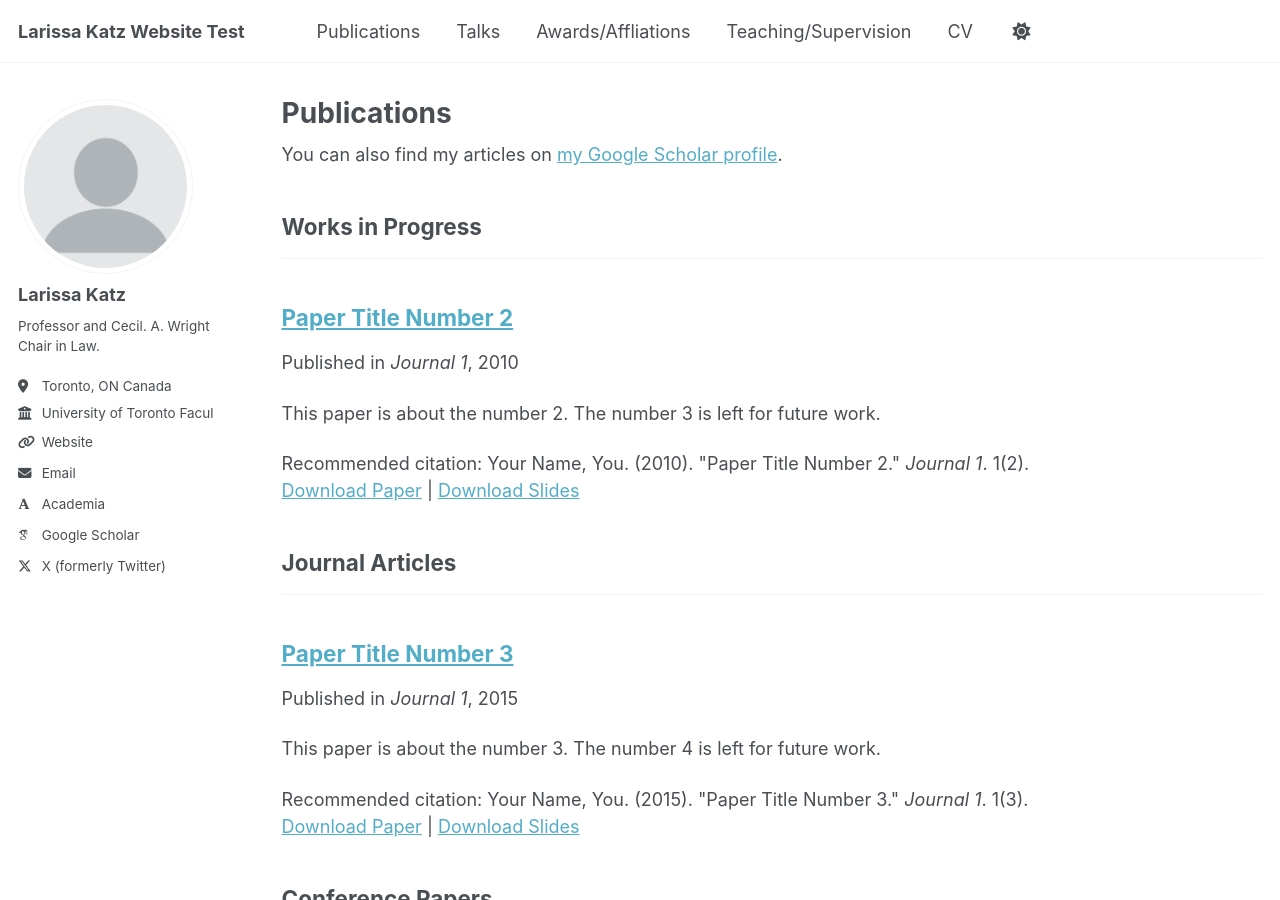
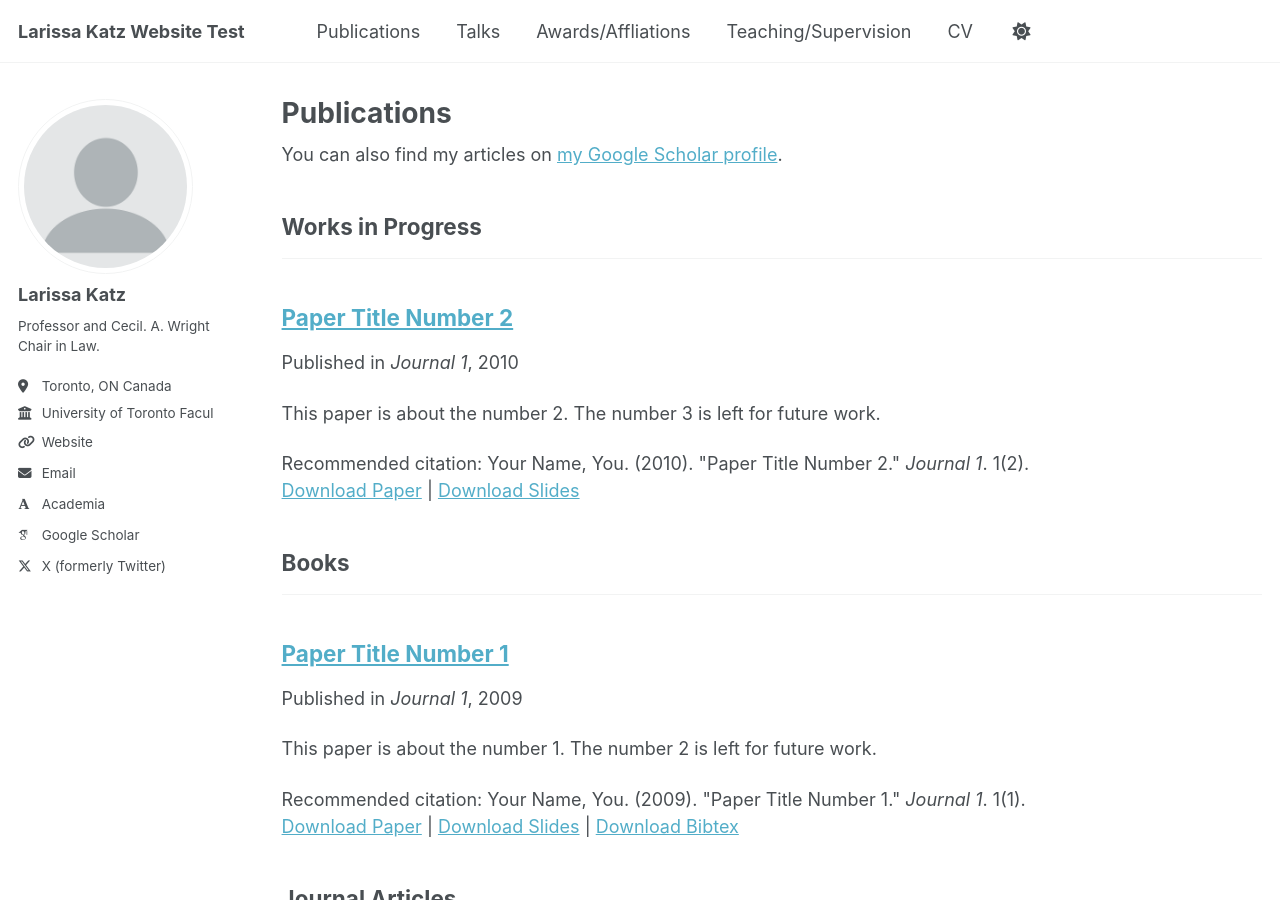
Before and after one commit to TinyMagician/LKWebsiteProject.github.io, a Jekyll site: the page built from _pages/publications.html, in a window 1280 px wide and 900 px high. Built offline with Jekyll 4.4.1, drawn with Linux system fonts in a browser that asks for light colours; some web fonts are replaced; a script that is not in the unit is left out; a file with an impossible date is left out.

Commit message:
Revert "Rename and update publication metadata"
This reverts commit fc09e78d50a496c7ca9929f581006aa6c124da93.

```diff
--- a/_publications/2006-A-Power.md
+++ b/_publications/2009-10-01-paper-title-number-1.md
@@ -1,14 +1,14 @@
 ---
-title: "A Powers-based Approach to the Protection of Ideas"
+title: "Paper Title Number 1"
 collection: publications
-category: manuscripts
-permalink: /publication/2006-A-Power
+category: books
+permalink: /publication/2009-10-01-paper-title-number-1
 excerpt: 'This paper is about the number 1. The number 2 is left for future work.'
-date: 2006
-venue: 'Cardozo Arts and Entertainment Law Journal'
+date: 2009-10-01
+venue: 'Journal 1'
 slidesurl: 'http://academicpages.github.io/files/slides1.pdf'
 paperurl: 'http://academicpages.github.io/files/paper1.pdf'
 bibtexurl: 'http://academicpages.github.io/files/bibtex1.bib'
-citation: 'Katz, L. (2006). &quot;A Powers-based Approach to the Protection of Ideas.&quot; 23 <i>Cardozo Arts and Entertainment Law Journal</i>. 687.'
+citation: 'Your Name, You. (2009). &quot;Paper Title Number 1.&quot; <i>Journal 1</i>. 1(1).'
 ---
 The contents above will be part of a list of publications, if the user clicks the link for the publication than the contents of section will be rendered as a full page, allowing you to provide more information about the paper for the reader. When publications are displayed as a single page, the contents of the above "citation" field will automatically be included below this section in a smaller font.
```
